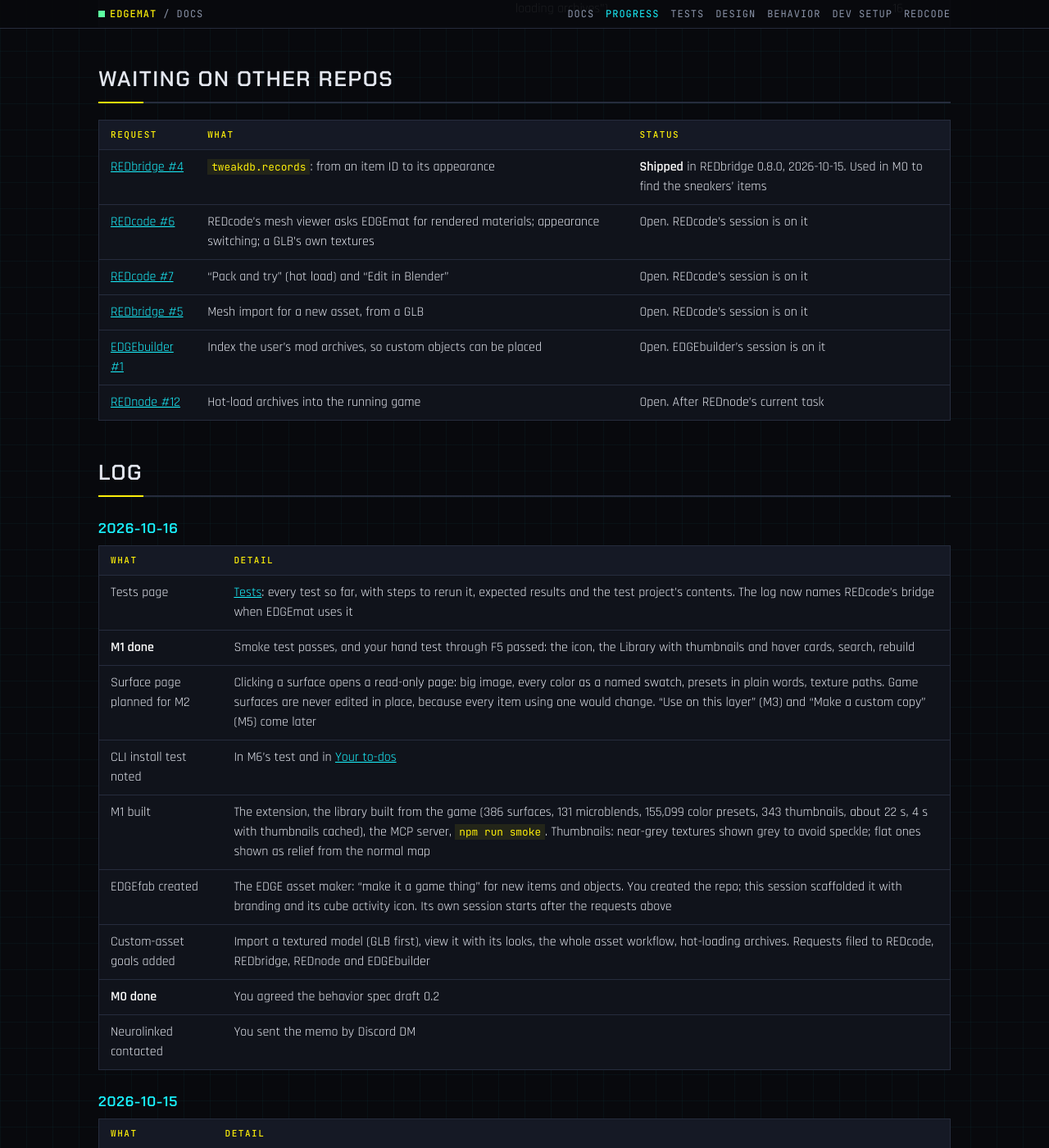
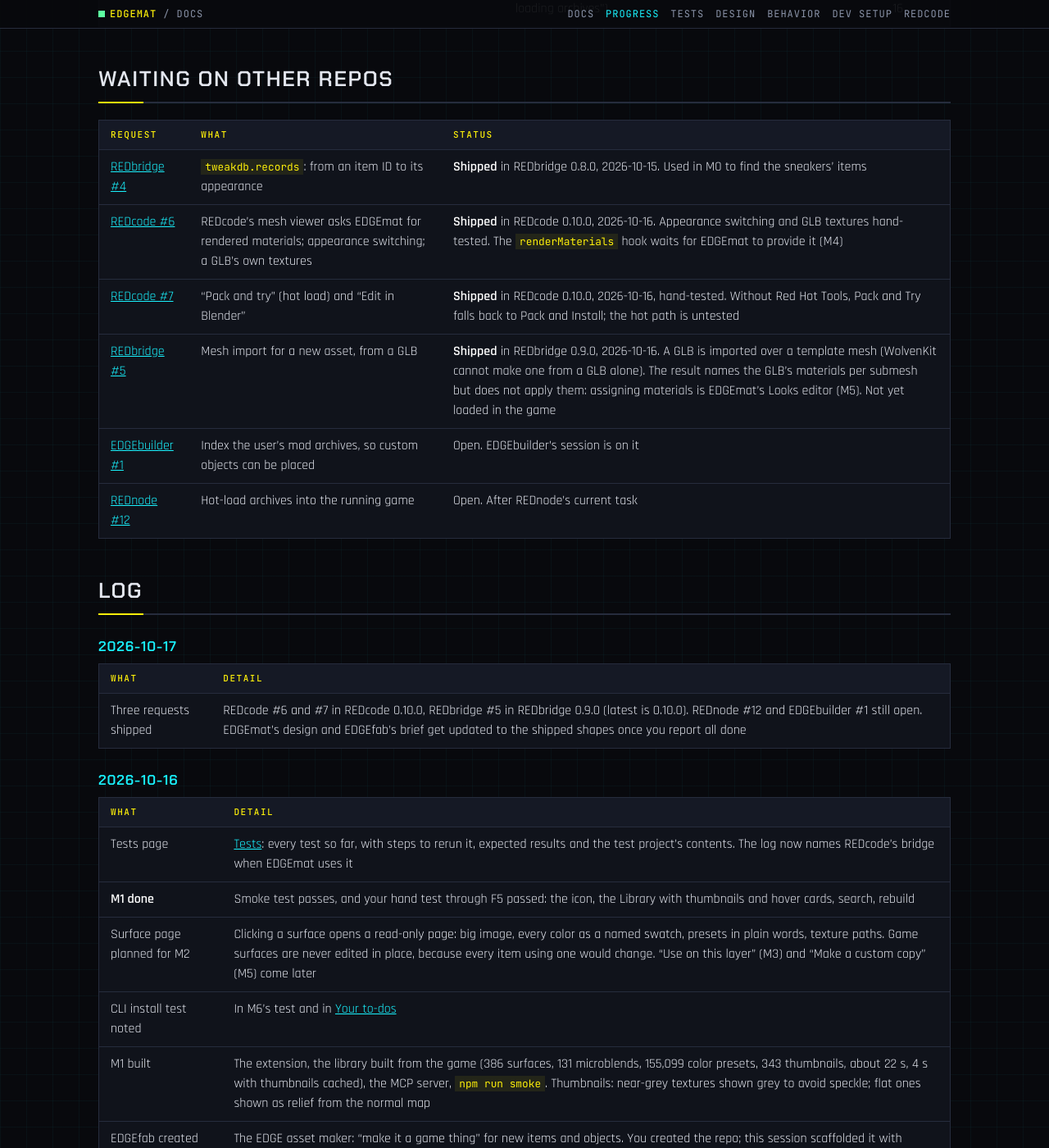
Before and after one commit to Edgemodders/EDGEmat, a Jekyll site: the page built from docs/progress.md, in a window 1280 px wide and 1400 px high, scrolled down 1122 px. Shown: the whole window at 82% size. Built offline with Jekyll 4.4.1, drawn with Linux system fonts in a browser that asks for light colours; our own code applies the rules of GitHub Pages for plain Markdown files; some of the changed text lies outside the part shown.

Commit message:
Progress: REDcode #6, #7 and REDbridge #5 shipped
Co-Authored-By: Claude Opus 5.5 <noreply@anthropic.com>

```diff
--- a/docs/progress.md
+++ b/docs/progress.md
@@ -2,7 +2,7 @@
 
 What has been done on EDGEmat, what was decided and why, and what is open. Newest first within each section. Read this to catch up without asking. The [design](design.html) and the [behavior spec](design/behavior.html) hold the full detail.
 
-Last updated 2026-10-16.
+Last updated 2026-10-17.
 
 ## At a glance
 
@@ -29,13 +29,19 @@ Last updated 2026-10-16.
 | Request | What | Status |
 |---|---|---|
 | [REDbridge #4](https://github.com/Edgemodders/REDbridge/issues/4) | `tweakdb.records`: from an item ID to its appearance | **Shipped** in REDbridge 0.8.0, 2026-10-15. Used in M0 to find the sneakers' items |
-| [REDcode #6](https://github.com/Edgemodders/REDcode/issues/6) | REDcode's mesh viewer asks EDGEmat for rendered materials; appearance switching; a GLB's own textures | Open. REDcode's session is on it |
-| [REDcode #7](https://github.com/Edgemodders/REDcode/issues/7) | "Pack and try" (hot load) and "Edit in Blender" | Open. REDcode's session is on it |
-| [REDbridge #5](https://github.com/Edgemodders/REDbridge/issues/5) | Mesh import for a new asset, from a GLB | Open. REDcode's session is on it |
+| [REDcode #6](https://github.com/Edgemodders/REDcode/issues/6) | REDcode's mesh viewer asks EDGEmat for rendered materials; appearance switching; a GLB's own textures | **Shipped** in REDcode 0.10.0, 2026-10-16. Appearance switching and GLB textures hand-tested. The `renderMaterials` hook waits for EDGEmat to provide it (M4) |
+| [REDcode #7](https://github.com/Edgemodders/REDcode/issues/7) | "Pack and try" (hot load) and "Edit in Blender" | **Shipped** in REDcode 0.10.0, 2026-10-16, hand-tested. Without Red Hot Tools, Pack and Try falls back to Pack and Install; the hot path is untested |
+| [REDbridge #5](https://github.com/Edgemodders/REDbridge/issues/5) | Mesh import for a new asset, from a GLB | **Shipped** in REDbridge 0.9.0, 2026-10-16. A GLB is imported over a template mesh (WolvenKit cannot make one from a GLB alone). The result names the GLB's materials per submesh but does not apply them: assigning materials is EDGEmat's Looks editor (M5). Not yet loaded in the game |
 | [EDGEbuilder #1](https://github.com/Edgemodders/EDGEbuilder/issues/1) | Index the user's mod archives, so custom objects can be placed | Open. EDGEbuilder's session is on it |
 | [REDnode #12](https://github.com/Edgemodders/REDnode/issues/12) | Hot-load archives into the running game | Open. After REDnode's current task |
 
 ## Log
+
+### 2026-10-17
+
+| What | Detail |
+|---|---|
+| Three requests shipped | REDcode #6 and #7 in REDcode 0.10.0, REDbridge #5 in REDbridge 0.9.0 (latest is 0.10.0). REDnode #12 and EDGEbuilder #1 still open. EDGEmat's design and EDGEfab's brief get updated to the shipped shapes once you report all done |
 
 ### 2026-10-16
 
```
